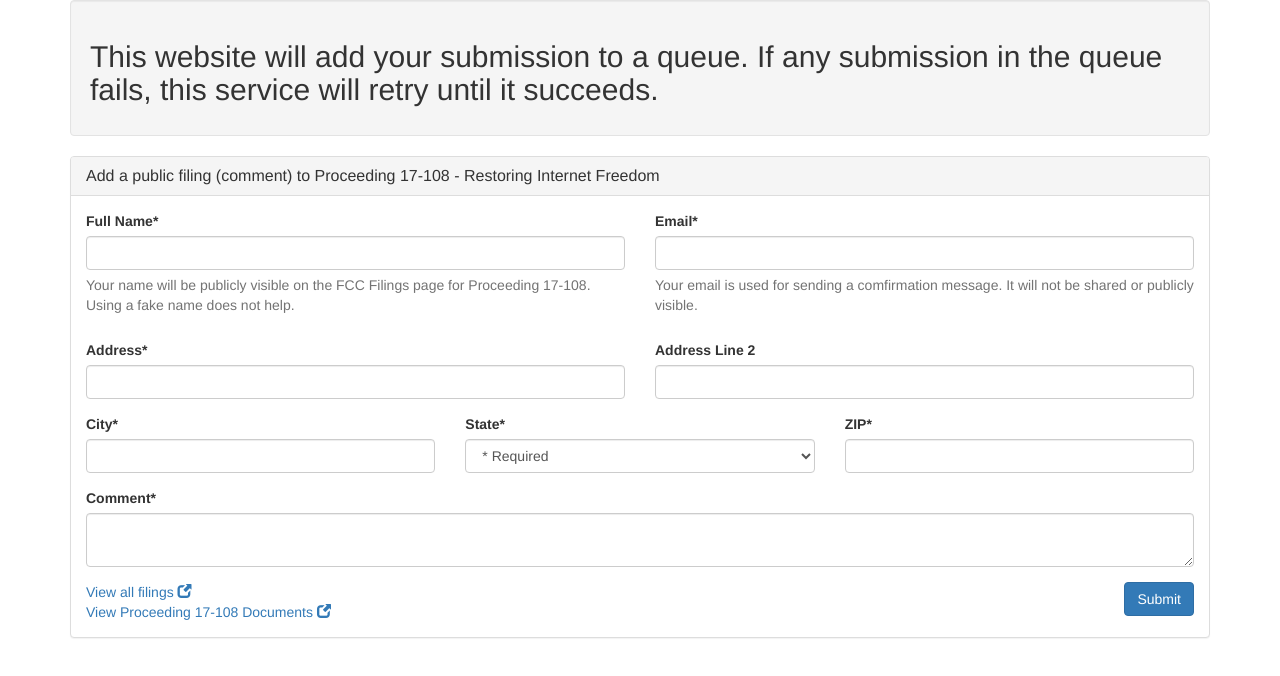
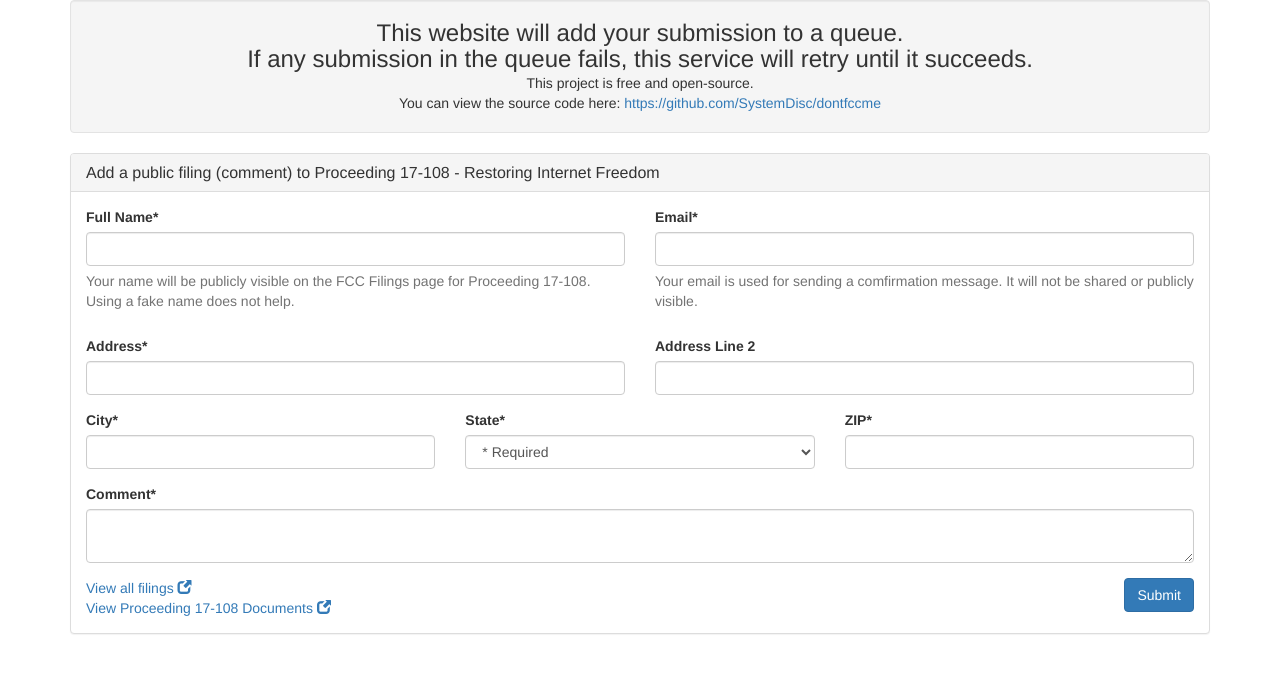
Before and after one commit to SuicideSin/dontfccme, a website: page public/index.html in a window 1280 px wide. Drawn offline with nearby package versions, Linux system fonts and the light colour scheme.

Commit message:
feat: update description and link to GitHub repo

```diff
--- a/public/index.html
+++ b/public/index.html
@@ -11,8 +11,9 @@
 <body>
 
 <div class="container">
-	<div class="well">
-		<h2>This website will add your submission to a queue. If any submission in the queue fails, this service will retry until it succeeds.</h2>
+	<div class="well text-center">
+		<h3 style="margin:0">This website will add your submission to a queue.<br>If any submission in the queue fails, this service will retry until it succeeds.</h3>
+		<span>This project is free and open-source.<br>You can view the source code here: <a href="https://github.com/SystemDisc/dontfccme">https://github.com/SystemDisc/dontfccme</a></span>
 	</div>
 	<div class="panel panel-default">
 		<div class="panel-heading">
```
